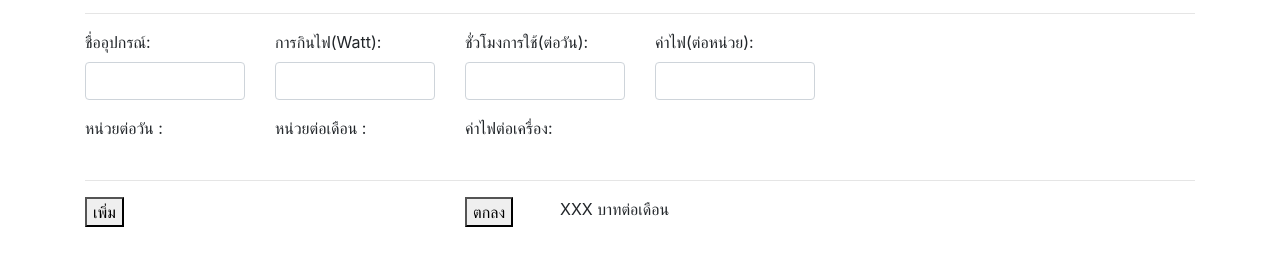
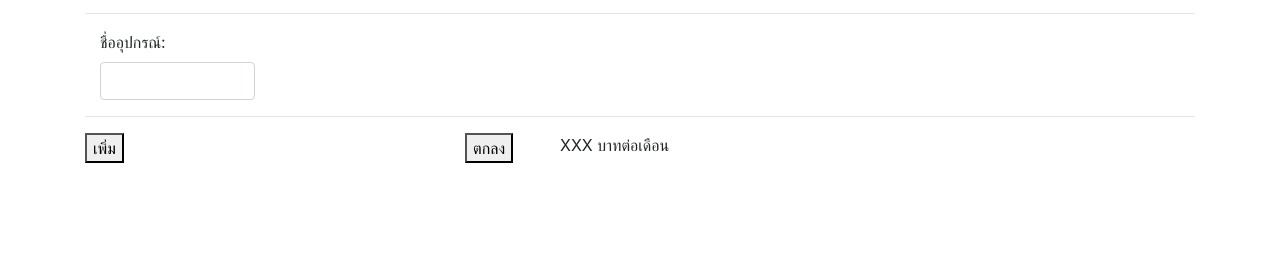
Before and after one commit to hamuesoh/calculateelectric, a plain HTML site: page public/index.html in a window 1280 px wide. Shown: the part 65-330 px from the top of the page. Drawn offline with nearby package versions, Linux system fonts and the light colour scheme; some packages are replaced by stand-ins of ours.

Commit message:
success add row

```diff
--- a/public/index.html
+++ b/public/index.html
@@ -9,14 +9,14 @@
     <script src="https://cdnjs.cloudflare.com/ajax/libs/popper.js/1.14.7/umd/popper.min.js"></script>
     <script src="https://maxcdn.bootstrapcdn.com/bootstrap/4.3.1/js/bootstrap.min.js"></script>
     <!-- update the version number as needed -->
-    <script defer src="/__/firebase/7.5.0/firebase-app.js"></script>
+    <!-- <script defer src="/__/firebase/7.5.0/firebase-app.js"></script> -->
     <!-- include only the Firebase features as you need -->
-    <script defer src="/__/firebase/7.5.0/firebase-auth.js"></script>
+    <!-- <script defer src="/__/firebase/7.5.0/firebase-auth.js"></script>
     <script defer src="/__/firebase/7.5.0/firebase-database.js"></script>
     <script defer src="/__/firebase/7.5.0/firebase-messaging.js"></script>
-    <script defer src="/__/firebase/7.5.0/firebase-storage.js"></script>
+    <script defer src="/__/firebase/7.5.0/firebase-storage.js"></script> -->
     <!-- initialize the SDK after all desired features are loaded -->
-    <script defer src="/__/firebase/init.js"></script>
+    <!-- <script defer src="/__/firebase/init.js"></script> -->
 
 
   </head>
@@ -27,7 +27,8 @@
         <h2>คำนวนค่าไฟห้อง</h2>
       </div>
       <hr>
-      <div class="divDataline1 ">
+      <div class="divData"></div>
+      <!-- <div class="divDataline99">
         <div class="row">
           <div class="col-md-2">
               <div class="form-group">
@@ -73,13 +74,13 @@
                     <label class="" id="showResultPerDevice"></label>
                 </div>
             </div>
-          </div>
+          </div>         -->
         <!-- <div class="col-md-2">
             <div class="form-group">
                 <button type="button" onclick="DeleteRow()">ลบ</button>
             </div>
         </div>   -->
-      </div>
+      <!-- </div> -->
       <hr>
       <div class="divResult row">
         <div class="BTNAddRow col-md-4">
@@ -92,8 +93,60 @@
           <span> XXX <label class="resultPerMonth"> บาทต่อเดือน</label></span>
         </div>
       </div>
+      <div class="row divTest" id="testXX">
+
+      </div>
     </div>
     <script>
+      var G_divDatalineCount = 1;
+      window.onload= function(){
+        // var innerHTMLText = '<div class="col-md-2">'+
+        //       '<div class="form-group">'+
+        //           '<label for="nameDevice">ชื่ออุปกรณ์:</label>'+
+        //           '<input type="text" class="form-control" id="nameDevice">'+
+        //       '</div>'+
+        //   '</div>';
+        // var NewItemDiv = document.createElement("div");
+        // NewItemDiv.classList.add("row");
+        // var TextNode = document.createTextNode("innerHTMLText");
+        // NewItemDiv.appendChild(TextNode);
+
+        // var testXX = document.getElementById("testXX");
+        // testXX.appendChild(NewItemDiv);
+        AddRow();
+      }
+
+      function AddRow(){
+        var divRow = document.createElement("div");
+        divRow.classList.add("divDataline" + G_divDatalineCount);
+        document.getElementsByClassName("divData")[0].appendChild(divRow);
+        G_divDatalineCount++;
+
+        AddElementDivForm();
+
+      }
+
+      function AddElementDivForm(){
+        var labelFormData = document.createElement("label");
+        labelFormData.setAttribute("for", "nameDevice");
+        labelFormData.appendChild(document.createTextNode("ชื่ออุปกรณ์:"));
+        var inputFormData = document.createElement("input");
+        inputFormData.setAttribute("type", "text");
+        inputFormData.setAttribute("class", "form-control");
+        inputFormData.setAttribute("id", "nameDevice");
+
+        var divFormGroup = document.createElement("div");
+        divFormGroup.classList.add("form-group");
+        divFormGroup.appendChild(labelFormData)[0];
+        divFormGroup.appendChild(inputFormData)[1];
+
+        var divForm = document.createElement("div");
+        divForm.classList.add("col-md-2");
+        divForm.appendChild(divFormGroup)[0];
+
+        document.getElementsByClassName("divDataline1")[0].appendChild(divForm);
+      }
+
       function ShowResult(){
         var watt = document.getElementById("watt").value;
         var usingperday = document.getElementById("usingperday").value;
@@ -109,10 +162,6 @@
         document.getElementById("showResultPerDevice").innerHTML = resultshowResultPerDevice;
       }
 
-      function AddRow(){
-
-      }
-
       function DeleteRow(){
 
       }
```
